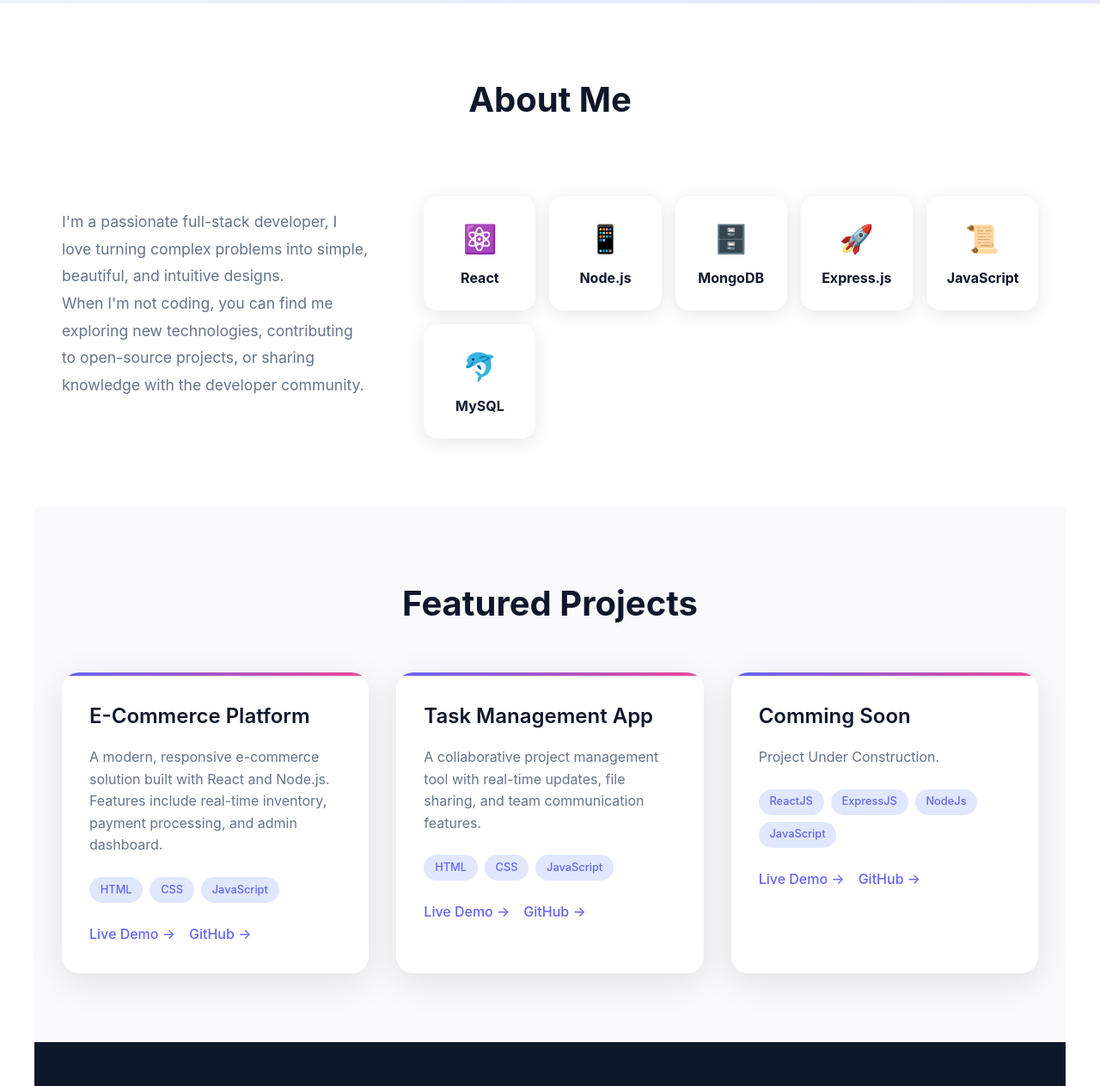
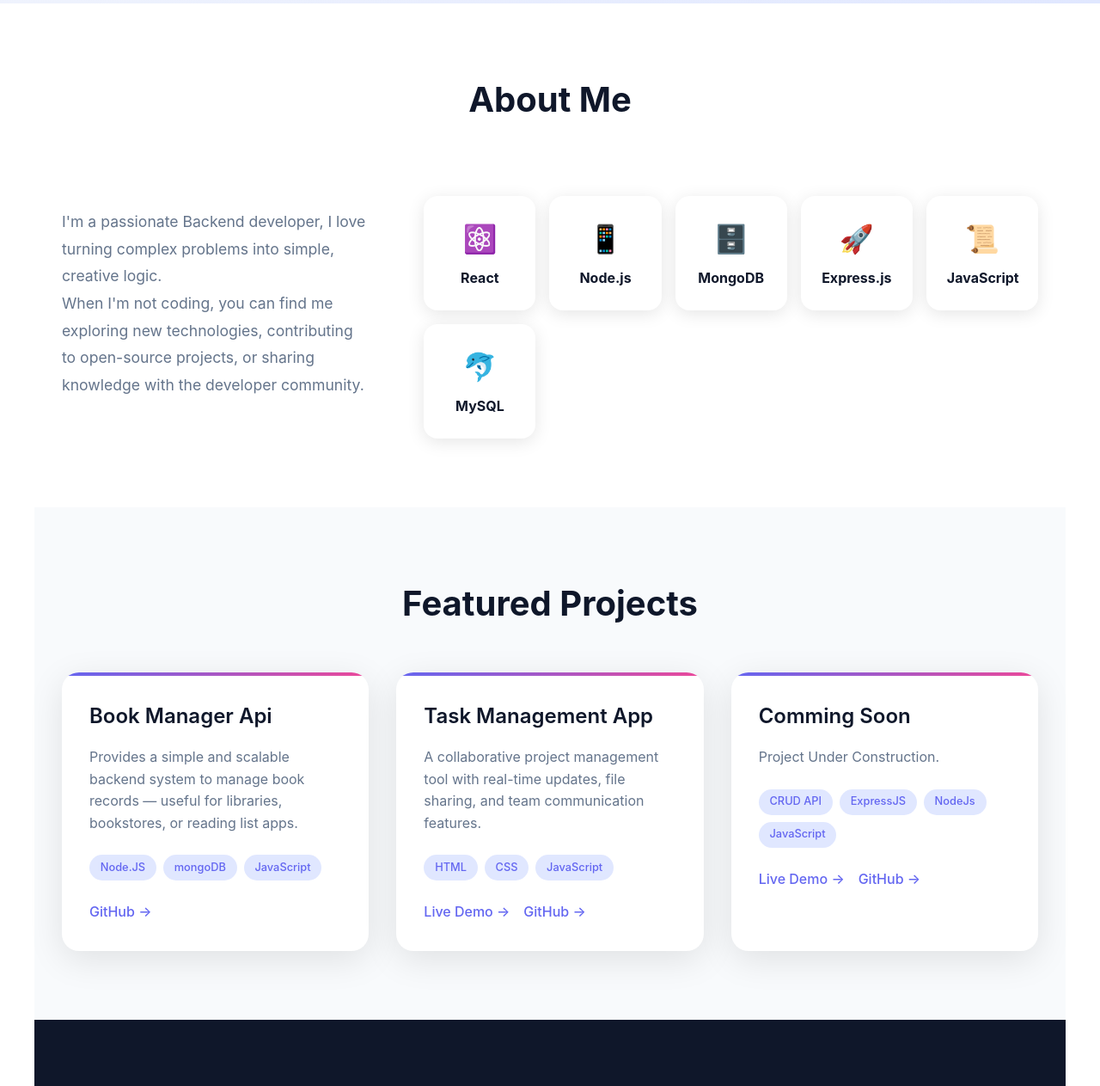
Before and after one commit to Mayankk499/Portfolio, a plain HTML site: page index.html in a window 1280 px wide. Shown: the part 796-2059 px from the top of the page at 86% size. Drawn offline with Linux system fonts and the light colour scheme.

Commit message:
index.html

```diff
--- a/index.html
+++ b/index.html
@@ -525,7 +525,7 @@
       <div class="hero-container">
         <div class="hero-content fade-in">
           <h1>Mayank Chauhan</h1>
-          <div class="subtitle">Full Stack Developer</div>
+          <div class="subtitle">Backend Developer</div>
           <p>
             I create beautiful, functional, and user-centered digital
             experiences. With a passion for clean code and innovative solutions,
@@ -555,8 +555,8 @@
       <div class="about-content">
         <div class="about-text">
           <p>
-            I'm a passionate full-stack developer, I love turning
-            complex problems into simple, beautiful, and intuitive designs.
+            I'm a passionate Backend developer, I love turning
+            complex problems into simple, creative logic.
           </p>
           <p>
             When I'm not coding, you can find me exploring new technologies,
@@ -598,20 +598,17 @@
       <h2 class="section-title">Featured Projects</h2>
       <div class="projects-grid">
         <div class="project-card">
-          <h3 class="project-title">E-Commerce Platform</h3>
+          <h3 class="project-title">Book Manager Api</h3>
           <p class="project-description">
-            A modern, responsive e-commerce solution built with React and
-            Node.js. Features include real-time inventory, payment processing,
-            and admin dashboard.
+            Provides a simple and scalable backend system to manage book records — useful for libraries, bookstores, or reading list apps.
           </p>
           <div class="tech-stack">
-            <span class="tech-tag">HTML</span>
-            <span class="tech-tag">CSS</span>
+            <span class="tech-tag">Node.JS</span>
+            <span class="tech-tag">mongoDB</span>
             <span class="tech-tag">JavaScript</span>
           </div>
           <div class="project-links">
-            <a href="https://e-commerce-platform-jxt9.vercel.app/" class="project-link">Live Demo →</a>
-            <a href="https://github.com/Mayankk499/E-Commerce-Platform" class="project-link">GitHub →</a>
+            <a href="https://github.com/Mayankk499/Book-Manager-Api" class="project-link">GitHub →</a>
           </div>
         </div>
         <div class="project-card">
@@ -636,7 +633,7 @@
             Project Under Construction.
           </p>
           <div class="tech-stack">
-            <span class="tech-tag">ReactJS</span>
+            <span class="tech-tag">CRUD API</span>
             <span class="tech-tag">ExpressJS</span>
             <span class="tech-tag">NodeJs</span>
             <span class="tech-tag">JavaScript</span>
```
